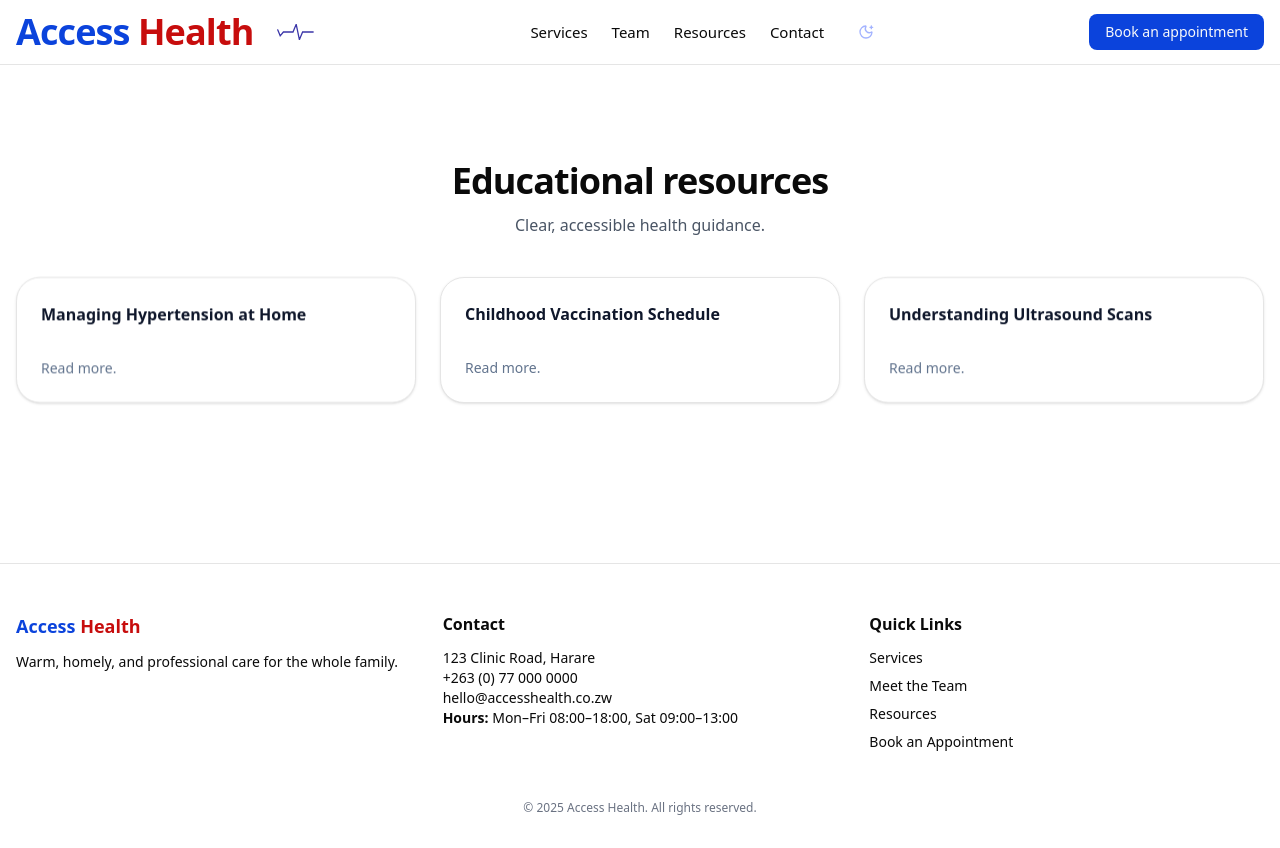
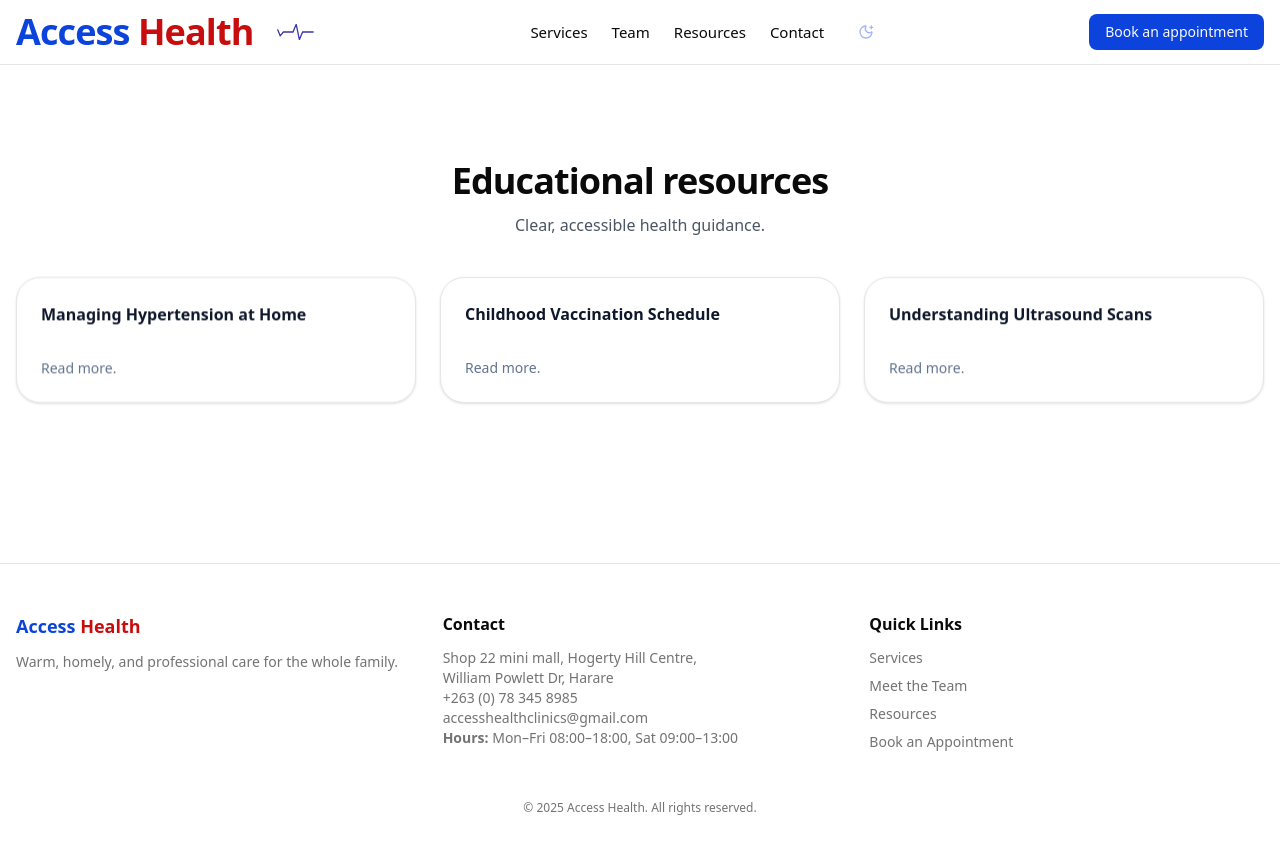
Before and after one commit to liquid-dre/accesshealth, a Next.js app: page /resources in a window 1280 px wide. Built offline with nearby package versions, Linux system fonts and the light colour scheme; no server answers.

Commit message:
style : dark mode of components

```diff
--- a/app/globals.css
+++ b/app/globals.css
@@ -223,7 +223,7 @@
 	}
 	/* card */
 	.card {
-		@apply bg-white rounded-3xl border border-[rgba(12,20,33,0.06)] shadow-md;
+		@apply rounded-3xl border border-border bg-card shadow-md;
 	}
 
 	/* subtle gradient borders (Unmind-like finesse) */
--- a/components/forms/contact-form.tsx
+++ b/components/forms/contact-form.tsx
@@ -35,11 +35,11 @@ export function ContactForm() {
 	return (
 		<form
 			onSubmit={submit}
-			className="p-6 bg-white rounded-2xl border shadow-soft space-y-4"
+			className="space-y-4 rounded-2xl border border-border bg-card p-6 shadow-soft text-foreground"
 		>
 			<div className="grid md:grid-cols-2 gap-4">
 				<div>
-					<label className="text-sm">Full name</label>
+					<label className="text-sm text-muted-foreground">Full name</label>
 					<Input
 						required
 						value={values.name}
@@ -48,7 +48,7 @@ export function ContactForm() {
 					/>
 				</div>
 				<div>
-					<label className="text-sm">Email</label>
+					<label className="text-sm text-muted-foreground">Email</label>
 					<Input
 						required
 						type="email"
@@ -61,7 +61,7 @@ export function ContactForm() {
 				</div>
 			</div>
 			<div>
-				<label className="text-sm">Phone</label>
+				<label className="text-sm text-muted-foreground">Phone</label>
 				<Input
 					value={values.phone}
 					onChange={(e) => setValues((v) => ({ ...v, phone: e.target.value }))}
@@ -69,7 +69,7 @@ export function ContactForm() {
 				/>
 			</div>
 			<div>
-				<label className="text-sm">Message</label>
+				<label className="text-sm text-muted-foreground">Message</label>
 				<Textarea
 					required
 					value={values.message}
@@ -83,7 +83,7 @@ export function ContactForm() {
 			<Button
 				type="submit"
 				disabled={loading}
-				className="w-full bg-[color:var(--brand-red)] hover:bg-red-700"
+				className="w-full bg-[color:var(--brand-red)] text-white hover:bg-[color:var(--brand-red)]/90"
 			>
 				{loading ? (
 					<>
--- a/components/hero/contact-cta.tsx
+++ b/components/hero/contact-cta.tsx
@@ -7,33 +7,33 @@ export function ContactCTA() {
 		<section id="contact" className="section">
 			<div className="container">
 				<div className="card grad-border p-10">
-					<div className="grid md:grid-cols-2 gap-10 items-start">
+					<div className="grid items-start gap-10 md:grid-cols-2">
 						<div>
-							<p className="inline-block text-sm bg-white border rounded-pill px-3 py-1">
+							<p className="inline-block rounded-pill border border-border bg-card px-3 py-1 text-sm text-muted-foreground">
 								We’ll get back within 1 business day
 							</p>
 							<h3 className="mt-3 text-3xl font-semibold">Ready to visit?</h3>
-							<p className="text-gray-700 mt-2">
+							<p className="mt-2 text-muted-foreground">
 								Call, email, or send a message — we’ll confirm your booking
 								shortly.
 							</p>
-							<div className="mt-6 space-y-2 text-sm">
+							<div className="mt-6 space-y-2 text-sm text-muted-foreground">
 								<p>
-									<strong>Address:</strong> 569 Campbell Road, Pomona, Harare,
-									Zimbabwe
+									<strong>Address:</strong> Shop 22 mini mall, Hogerty Hill
+									Centre, William Powlett Dr, Harare
 								</p>
 								<p>
-									<strong>Phone:</strong> +263 (0) 77 000 0000
+									<strong>Phone:</strong> +263 (0) 78 345 8985
 								</p>
 								<p>
-									<strong>Email:</strong> hello@accesshealth.co.zw
+									<strong>Email:</strong> accesshealthclinics@gmail.com
 								</p>
 								<p>
 									<strong>Hours:</strong> Mon–Fri 08:00–18:00, Sat 09:00–13:00
 								</p>
 							</div>
 							<div className="mt-6">
-								<Button className="btn-pill bg-[color:var(--brand-blue)]">
+								<Button className="btn-pill bg-[color:var(--brand-blue)] text-white hover:bg-[color:var(--brand-blue)]/90">
 									Call now
 								</Button>
 							</div>
--- a/components/hero/testimonials.tsx
+++ b/components/hero/testimonials.tsx
@@ -1,4 +1,4 @@
-"use client"
+"use client";
 // components/home/testimonials.tsx
 import { TESTIMONIALS } from "@/lib/data";
 import Autoplay from "embla-carousel-autoplay";
@@ -16,7 +16,7 @@ export function Testimonials() {
 					<h2 className="text-3xl md:text-4xl font-semibold">
 						What patients say
 					</h2>
-					<p className="text-gray-600 mt-2">
+					<p className="mt-2 text-muted-foreground">
 						Real experiences from our community.
 					</p>
 				</div>
--- a/components/layout/site-footer.tsx
+++ b/components/layout/site-footer.tsx
@@ -1,40 +1,60 @@
 export function SiteFooter() {
 	return (
-    <footer className="border-t mt-16">
-      <div className="container py-12 grid md:grid-cols-3 gap-8">
+		<footer className="mt-16 border-t border-border bg-background text-foreground">
+			<div className="container grid gap-8 py-12 md:grid-cols-3">
 				<div>
-          <div className="font-semibold text-lg">
+					<div className="text-lg font-semibold">
 						<span className="text-[color:var(--brand-blue)]">Access</span>{" "}
 						<span className="text-[color:var(--brand-red)]">Health</span>
 					</div>
-          <p className="text-sm mt-3">
+					<p className="mt-3 text-sm text-muted-foreground">
 						Warm, homely, and professional care for the whole family.
 					</p>
 				</div>
 
 				<div>
 					<h4 className="font-semibold">Contact</h4>
-          <p className="mt-3 text-sm">
-            123 Clinic Road, Harare<br/>
-            +263 (0) 77 000 0000<br/>
-            hello@accesshealth.co.zw<br/>
+					<p className="mt-3 text-sm text-muted-foreground">
+						Shop 22 mini mall, Hogerty Hill Centre,
+						<br /> William Powlett Dr, Harare
+						<br />
+						+263 (0) 78 345 8985
+						<br />
+						accesshealthclinics@gmail.com
+						<br />
 						<strong>Hours:</strong> Mon–Fri 08:00–18:00, Sat 09:00–13:00
 					</p>
 				</div>
 
 				<div>
 					<h4 className="font-semibold">Quick Links</h4>
-          <ul className="mt-3 text-sm space-y-2">
-            <li><a href="/services" className="hover:underline">Services</a></li>
-            <li><a href="/team" className="hover:underline">Meet the Team</a></li>
-            <li><a href="/resources" className="hover:underline">Resources</a></li>
-            <li><a href="/contact" className="hover:underline">Book an Appointment</a></li>
+					<ul className="mt-3 space-y-2 text-sm text-muted-foreground">
+						<li>
+							<a href="/services" className="hover:underline">
+								Services
+							</a>
+						</li>
+						<li>
+							<a href="/team" className="hover:underline">
+								Meet the Team
+							</a>
+						</li>
+						<li>
+							<a href="/resources" className="hover:underline">
+								Resources
+							</a>
+						</li>
+						<li>
+							<a href="/contact" className="hover:underline">
+								Book an Appointment
+							</a>
+						</li>
 					</ul>
 				</div>
 			</div>
-      <div className="text-center text-xs text-gray-500 pb-8">
+			<div className="pb-8 text-center text-xs text-muted-foreground">
 				© {new Date().getFullYear()} Access Health. All rights reserved.
 			</div>
 		</footer>
-  )
+	);
 }
--- a/components/shared/card-service.tsx
+++ b/components/shared/card-service.tsx
@@ -23,11 +23,13 @@ export function CardService({
 					/>
 				</div>
 			</CardHeader>
-			<CardContent className="p-6 space-y-3">
-				<CardTitle className="text-xl font-bold text-gray-800 tracking-tight">
+			<CardContent className="space-y-3 p-6">
+				<CardTitle className="text-xl font-bold tracking-tight text-foreground">
 					{title}
 				</CardTitle>
-				<p className="text-base text-gray-500 leading-relaxed">{blurb}</p>
+				<p className="text-base leading-relaxed text-muted-foreground">
+					{blurb}
+				</p>
 			</CardContent>
 		</Card>
 	);
--- a/components/shared/card-team.tsx
+++ b/components/shared/card-team.tsx
@@ -22,9 +22,9 @@ export function CardTeam({
 		.toUpperCase();
 
 	return (
-		<div className="group p-6 bg-white rounded-2xl border transition transform hover:shadow-lg hover:scale-[1.02] hover:bg-gray-50">
+		<div className="group rounded-2xl border border-border bg-card p-6 transition transform hover:scale-[1.02] hover:bg-muted hover:shadow-lg">
 			<div className="flex items-start gap-4">
-				<div className="relative h-16 w-16 rounded-full overflow-hidden bg-gray-100 flex items-center justify-center text-sm font-medium text-gray-600">
+				<div className="relative flex h-16 w-16 items-center justify-center overflow-hidden rounded-full bg-muted text-sm font-medium text-muted-foreground">
 					{photoUrl ? (
 						<Image
 							src={photoUrl}
@@ -40,15 +40,15 @@ export function CardTeam({
 				<div className="flex-1">
 					<div className="font-semibold">{name}</div>
 					<div className="text-sm text-[color:var(--brand-blue)]">{role}</div>
-					<p className="text-sm text-gray-600 mt-2">{bio}</p>
+					<p className="mt-2 text-sm text-muted-foreground">{bio}</p>
 					{links?.length ? (
-						<div className="flex gap-3 mt-4">
+						<div className="mt-4 flex gap-3">
 							{links.map(({ href, label, icon: Icon }) => (
 								<a
 									key={href}
 									href={href}
 									aria-label={label}
-									className="text-gray-500 hover:text-gray-900 transition-colors"
+									className="text-muted-foreground transition-colors hover:text-foreground"
 								>
 									<Icon className="h-4 w-4" />
 								</a>
--- a/components/shared/stacked-service-card.tsx
+++ b/components/shared/stacked-service-card.tsx
@@ -25,7 +25,7 @@ export function StackedServiceCard({
 				<span className={`h-2 w-2 rounded-full ${t.dot}`} />
 			</div>
 			<h3 className="mt-4 text-xl font-semibold">{title}</h3>
-			<p className="mt-2 text-gray-600">{blurb}</p>
+			<p className="mt-2 text-muted-foreground">{blurb}</p>
 		</Card>
 	);
 }
```
Also changed, not shown: components/hero/hero.tsx (+13 -14 lines). Lines whose indentation alone changed are shown as unchanged.
